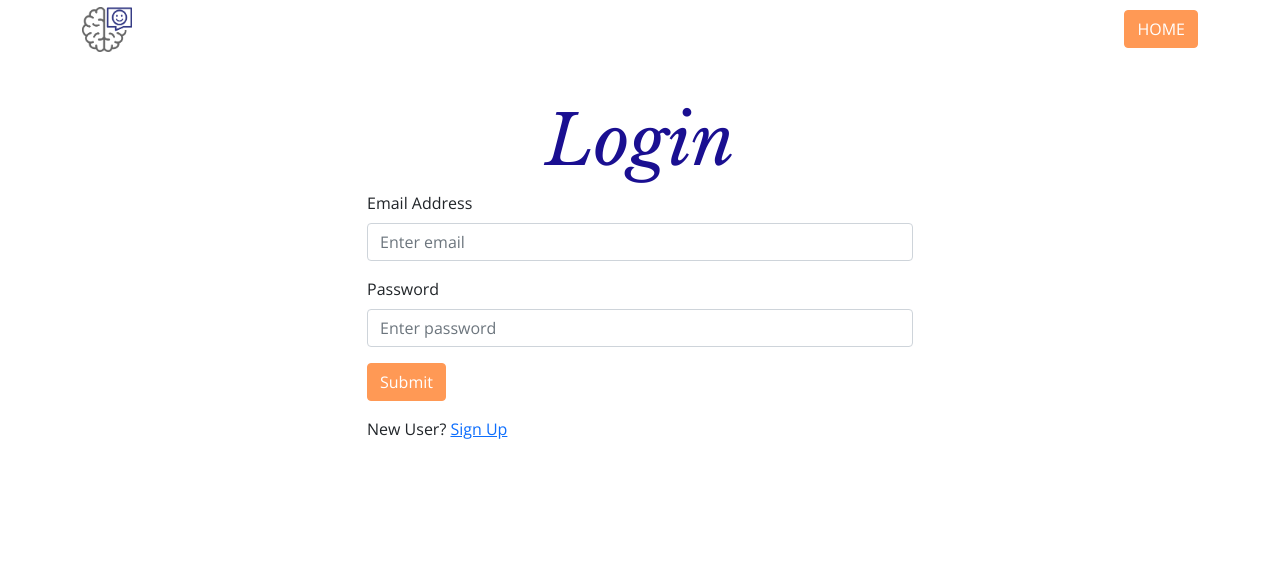
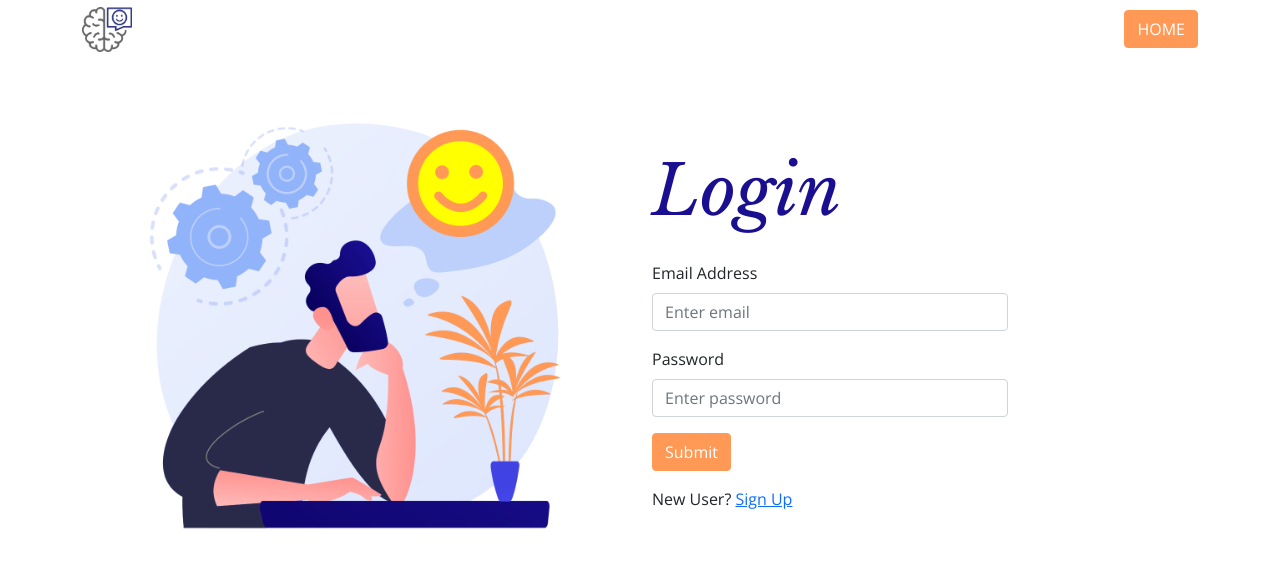
Before and after one commit to mattstuhring/quantifiable-happiness, a React (Create React App) app in the folder frontend/: page /login in a window 1280 px wide. Shown: the top 568 px of the page. Built offline with nearby package versions, Linux system fonts and the light colour scheme.

Commit message:
Style login and register screens

```diff
--- a/frontend/src/index.css
+++ b/frontend/src/index.css
@@ -41,6 +41,10 @@ html,
 
 .login-btn {
   margin-left: 10px;
+}
+
+a.nav-link.active {
+  color: rgba(0, 0, 0, 0.55) !important;
 }
 
 /* INTRO */
@@ -150,13 +154,26 @@ div.how-content.row {
 
 /* LOGIN */
 #login {
-  margin-top: 100px;
+  margin-top: 50px;
 }
 
 #login h1 {
   font-size: 4.3rem;
   font-family: 'Libre Baskerville', serif;
   color: #1a0f91;
+  margin-top: 100px;
+}
+
+#login form {
+  margin-top: 20px;
+}
+
+#login img {
+  width: 100%;
+}
+
+#login .form-wrapper {
+  padding: 0px 100px;
 }
 
 /* REGISTER */
@@ -168,4 +185,9 @@ div.how-content.row {
   font-size: 4.3rem;
   font-family: 'Libre Baskerville', serif;
   color: #1a0f91;
+  margin-top: 75px;
 }
+
+#register img {
+  width: 100%;
+}
--- a/frontend/src/screens/LoginScreen.js
+++ b/frontend/src/screens/LoginScreen.js
@@ -1,6 +1,7 @@
 import React, { Component } from 'react';
 import axios from 'axios';
-import { Form, Button, Row, Col, Container } from 'react-bootstrap';
+import { Form, Button, Row, Col } from 'react-bootstrap';
+import login from '../login.png';
 
 class LoginScreen extends Component {
   constructor(props) {
@@ -65,13 +66,18 @@ class LoginScreen extends Component {
 
     return (
       <div id='login'>
-        <Row className='justify-content-center col-center'>
+        <Row className='justify-content-center'>
+          <Col md={6}>
+            <img src={login} id='login-img' alt=''></img>
+          </Col>
+          <Col md={6}>
+            <Row>
               <Col md={12}>
                 <h1>Login</h1>
               </Col>
             </Row>
-        <Row className='justify-content-center'>
-          <Col xs={12} md={6}>
+            <Row>
+              <Col md={8}>
                 <Form onSubmit={this.onSubmit}>
                   <Form.Group controlId='email' className='mb-3'>
                     <Form.Label>Email Address</Form.Label>
@@ -106,6 +112,8 @@ class LoginScreen extends Component {
                 </Row>
               </Col>
             </Row>
+          </Col>
+        </Row>
       </div>
     );
   }
--- a/frontend/src/screens/RegisterScreen.js
+++ b/frontend/src/screens/RegisterScreen.js
@@ -1,6 +1,7 @@
 import React, { Component } from 'react';
 import axios from 'axios';
-import { Form, Button, Row, Col, Container, Alert } from 'react-bootstrap';
+import { Form, Button, Row, Col, Alert } from 'react-bootstrap';
+import register from '../register.png';
 
 class RegisterScreen extends Component {
   constructor(props) {
@@ -73,13 +74,18 @@ class RegisterScreen extends Component {
 
     return (
       <div id='register'>
-        <Row className='justify-content-center col-center'>
-          <Col md={12}>
+        <Row className='justify-content-md-center'>
+          <Col md={6}>
+            <img src={register} id='register-img' alt=''></img>
+          </Col>
+          <Col md={6}>
+            <Row>
+              <Col md={12}></Col>
+            </Row>
+            <Row>
+              <Col md={8}>
                 <h1>Sign Up</h1>
-          </Col>
-        </Row>
-        <Row className='justify-content-md-center'>
-          <Col xs={12} md={6}>
+
                 {error ? <Alert variant='danger'>{error}</Alert> : null}
 
                 <Form onSubmit={this.onSubmit}>
@@ -136,6 +142,8 @@ class RegisterScreen extends Component {
                 </Row>
               </Col>
             </Row>
+          </Col>
+        </Row>
       </div>
     );
   }
```
Also changed, not shown: frontend/src/login.png (added), frontend/src/register.png (added). Lines whose indentation alone changed are shown as unchanged.
